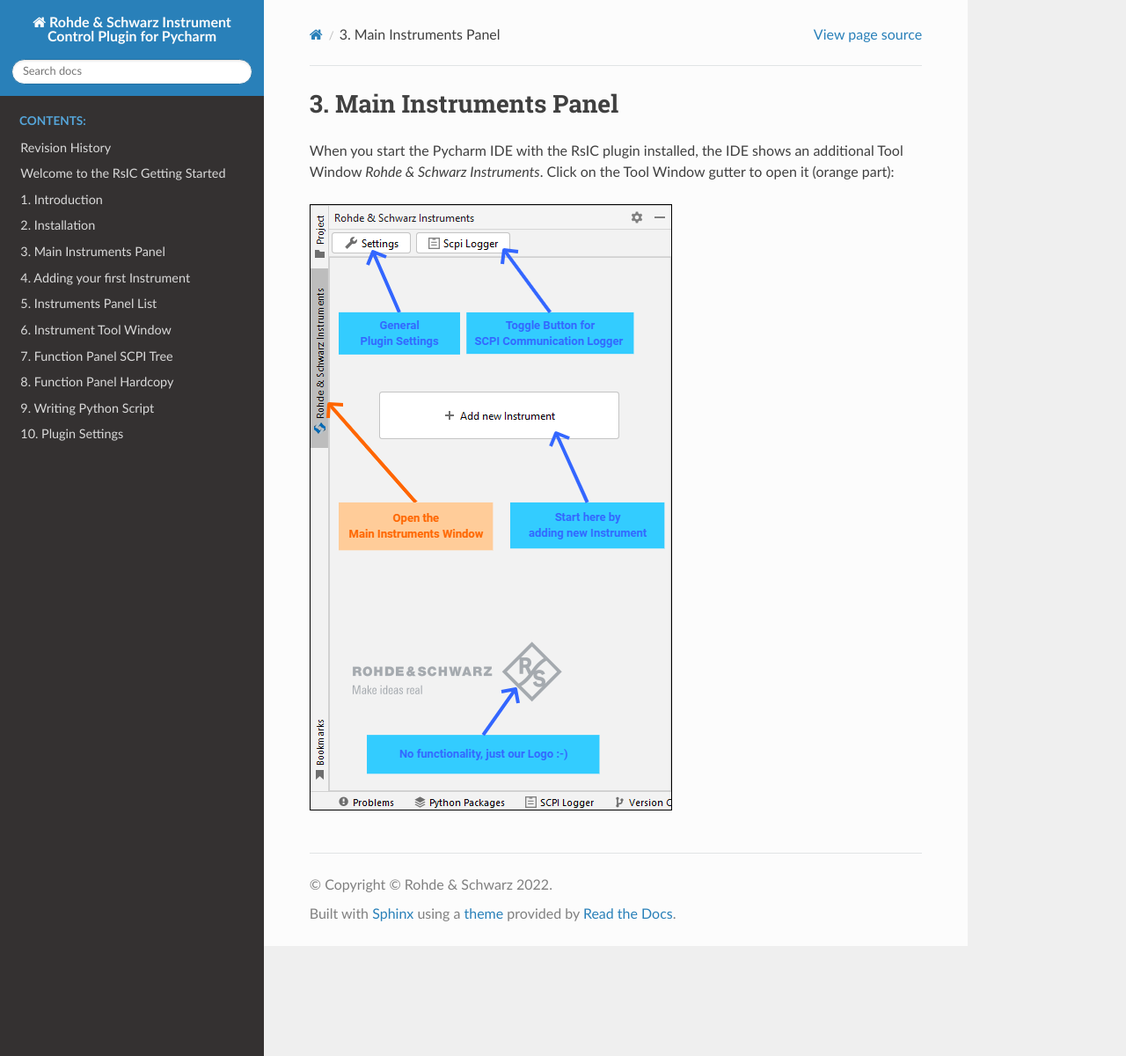
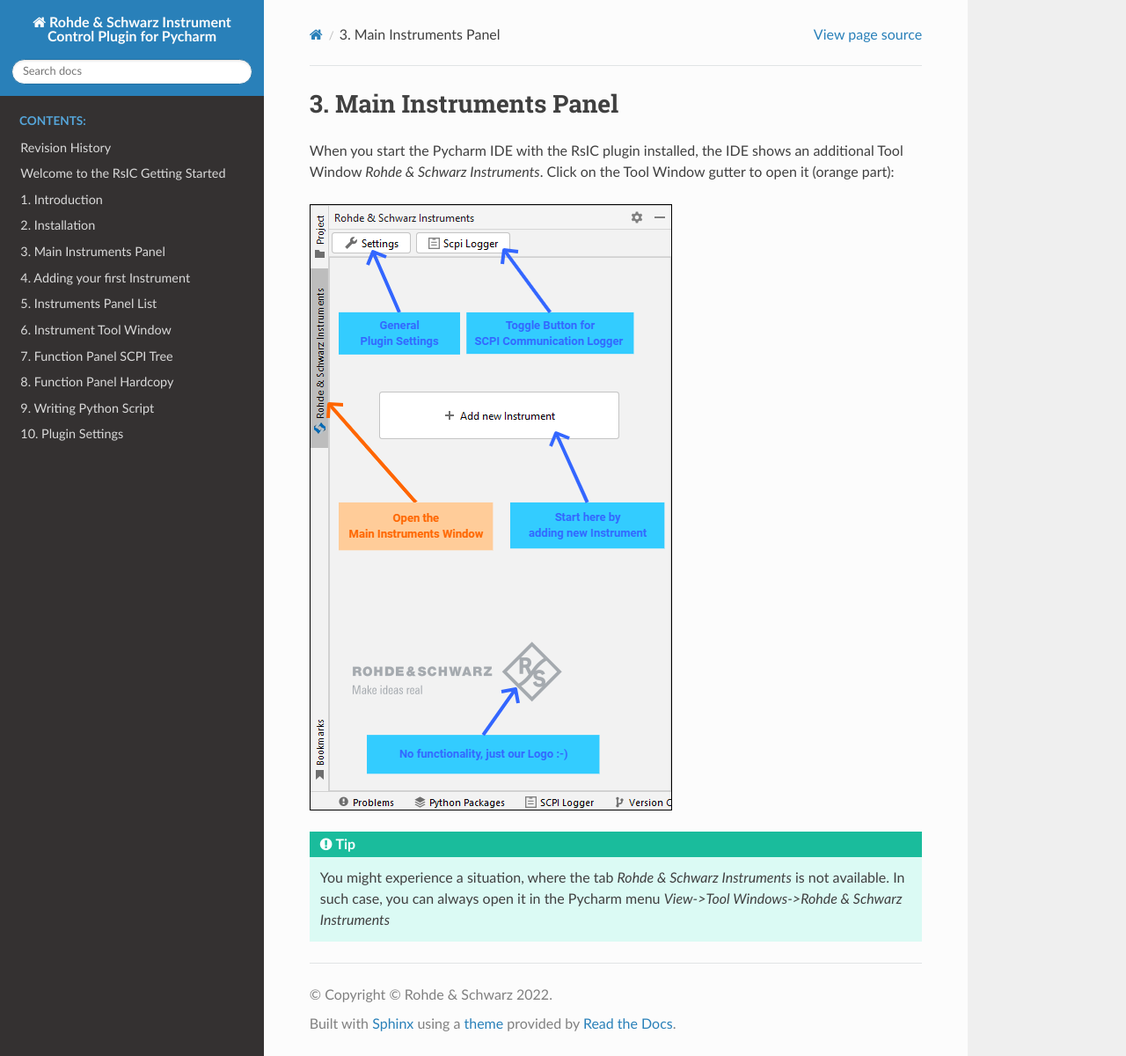
Before and after one commit to Rohde-Schwarz/rsicplugindocumentation, a Sphinx documentation site: the page built from docs/source/Chapter_03_MainPanel.rst, in a window 1280 px wide and 1200 px high. Shown: the whole window at 88% size. Built offline with Sphinx 7.4.7 and the Read the Docs theme 2.0.0, drawn with Linux system fonts in a browser that asks for light colours.

Commit message:
docu update

```diff
--- a/docs/source/Chapter_02_Installation.rst
+++ b/docs/source/Chapter_02_Installation.rst
@@ -5,7 +5,7 @@
 
 **Installation from a File:**
 
-In Pycharm, go to menu File -> Settings -> Plugins and choose *Install Plugin from Disk*:
+In Pycharm, go to menu *File -> Settings -> Plugins* and choose *Install Plugin from Disk*:
 
 .. image:: images/menu_install_from_marketplace.png
 
--- a/docs/source/Chapter_03_MainPanel.rst
+++ b/docs/source/Chapter_03_MainPanel.rst
@@ -7,3 +7,7 @@
 Click on the Tool Window gutter to open it (orange part):
 
 .. image:: images/main_panel.png
+
+.. tip::
+    You might experience a situation, where the tab *Rohde & Schwarz Instruments* is not available.
+    In such case, you can always open it in the Pycharm menu *View->Tool Windows->Rohde & Schwarz Instruments*
```
